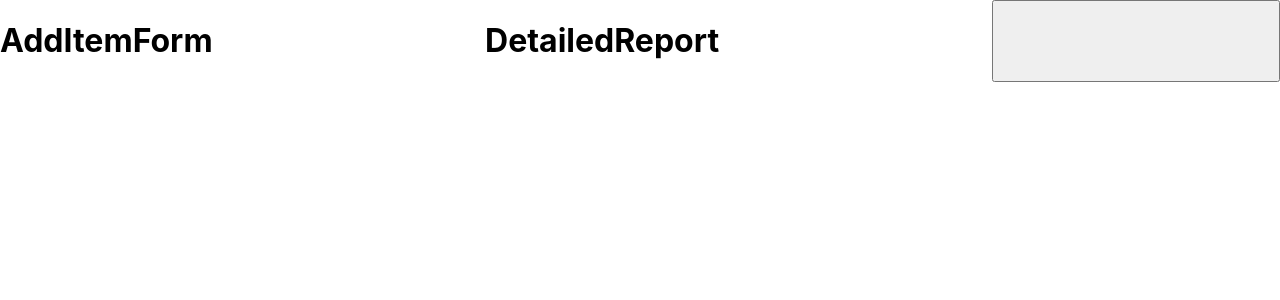
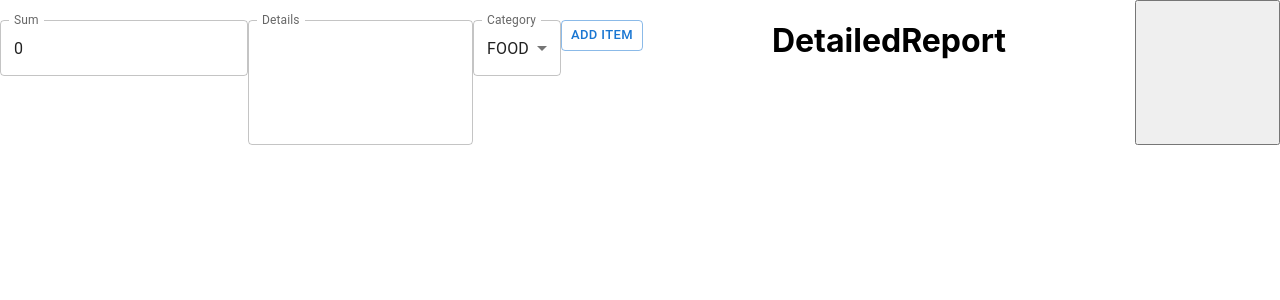
Before and after one commit to LironMat/frontend_final_project, a React (Create React App) app: page / in a window 1280 px wide. Shown: the top 300 px of the page. Built offline with nearby package versions, Linux system fonts and the light colour scheme.

Commit message:
created addCost component, button doesnt work

```diff
--- a/src/AddItemForm/AddItemForm.js
+++ b/src/AddItemForm/AddItemForm.js
@@ -1,5 +1,122 @@
 import './AddItemForm.css';
+import {useState} from "react";
+import Button from '@mui/material/Button';
+import TextField from '@mui/material/TextField';
+import Select from '@mui/material/Select';
+import {useTheme} from "@mui/material";
+import OutlinedInput from '@mui/material/OutlinedInput';
+import InputLabel from '@mui/material/InputLabel';
+import MenuItem from '@mui/material/MenuItem';
+import FormControl from '@mui/material/FormControl';
+import { IDB } from '../idbModule';
+
+//{ sum: 200, category: 'HOUSING', description: 'rent for 01.2023', month: 7, year: 2022 }
+const categories = ['FOOD', 'HEALTH', 'EDUCATION', 'TRAVEL', 'HOUSING', 'OTHER'];
+
+const ITEM_HEIGHT = 48;
+const ITEM_PADDING_TOP = 8;
+const MenuProps = {
+    PaperProps: {
+        style: {
+            maxHeight: ITEM_HEIGHT * 4.5 + ITEM_PADDING_TOP,
+            width: 250,
+        },
+    },
+};
+
+function getStyles(category, categoryName, theme) {
+    return {
+        fontWeight:
+            categoryName.indexOf(category) === -1
+                ? theme.typography.fontWeightRegular
+                : theme.typography.fontWeightMedium,
+    };
+}
+
+
 
 export default function AddItemForm() {
-  return <h1>AddItemForm</h1>;
+
+    const theme = useTheme();
+    const[sum,setSum] = useState(0);
+    const[category,setCategory] = useState("FOOD");
+    const[description,setDescription] = useState(" ");
+    //const[month,setMonth] = useState(1);
+    //const[year,setYear] = useState(2023);
+
+    async function handleClick() {
+        const input = {sum: {sum},category: {category}, description: {description}};
+        const db = await IDB.openCostsDB('costsdb', 1);
+        const result1 = await db.addCost(input);
+        if (db) {
+            console.log('creating db succeeded');
+        }
+
+        if (result1) {
+            console.log('adding 1st cost succeeded');
+        }
+
+    }
+    function handleSumChange(e) {
+        //console.log(e.target.value);
+        setSum(e.target.value);
+    }
+
+    function handleDescriptionChange(e) {
+        //console.log(e.target.value);
+        setDescription(e.target.value);
+    }
+
+    function handleCategoryChange(e) {
+        console.log(e.target.value);
+        setCategory(e.target.value);
+    }
+
+  return(<div>
+      <br/>
+          <TextField
+              value={sum}
+              onChange={handleSumChange}
+              id="outlined-sum"
+              label="Sum"
+              type="number"
+              InputLabelProps={{
+                  shrink: true,
+              }}
+          />
+          <TextField
+              value={description}
+              onChange={handleDescriptionChange}
+              id="outlined-multiline-static"
+              label="Details"
+              multiline
+              rows={4}
+              defaultValue=""
+          />
+      <FormControl normal>
+      <InputLabel id="category-select-component">Category</InputLabel>
+      <Select
+          labelId="category-select-component"
+          id="category-select-component"
+          value={category}
+          onChange={handleCategoryChange}
+          input={<OutlinedInput label="Category" />}
+          MenuProps={MenuProps}
+      >
+          {categories.map((categoryName) => (
+              <MenuItem
+                  key={categoryName}
+                  value={categoryName}
+                  //style={getStyles(categoryName, category, theme)}
+              >
+                  {categoryName}
+              </MenuItem>
+          ))}
+      </Select>
+      </FormControl>
+
+
+          <Button onClick={(e) => handleClick()} size="small" variant="outlined">Add Item</Button>
+
+      </div>);
 }
```
